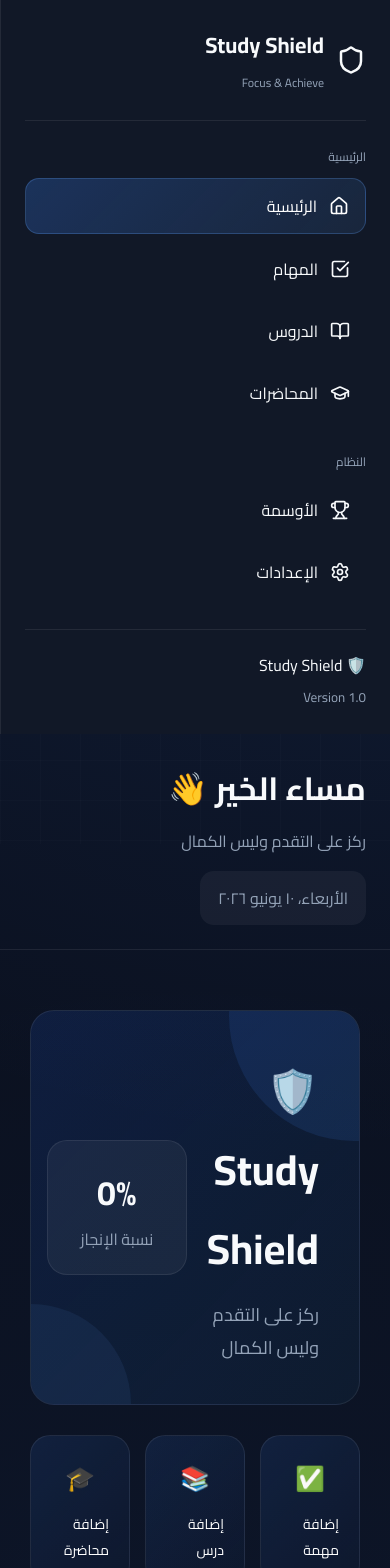
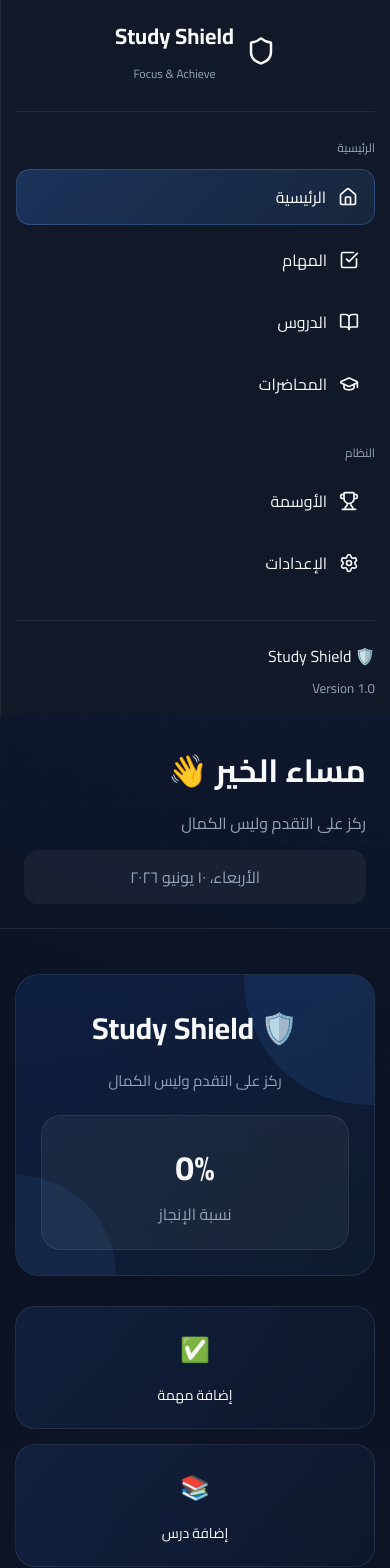
Before and after one commit to bt3762334-commits/study-shield, a React (Vite) app: page / in a window 390 px wide. Shown: the top 1568 px of the page. Built offline with nearby package versions, Linux system fonts and the light colour scheme.

Commit message:
Update globals.css

```diff
--- a/src/styles/globals.css
+++ b/src/styles/globals.css
@@ -1222,3 +1222,156 @@ button:active {
 .profile-stat h2 {
   margin-bottom: 10px;
 }
+/* =========================
+   MOBILE IMPROVEMENTS
+========================= */
+
+@media (max-width: 768px) {
+
+  .page-content {
+    padding: 15px;
+  }
+
+  .sidebar {
+    padding: 15px;
+  }
+
+  .logo {
+    justify-content: center;
+    text-align: center;
+  }
+
+  .hero {
+    flex-direction: column;
+    text-align: center;
+    padding: 25px;
+  }
+
+  .hero h1 {
+    font-size: 30px;
+  }
+
+  .hero p {
+    font-size: 15px;
+  }
+
+  .hero-stats {
+    width: 100%;
+  }
+
+  .quick-actions {
+    grid-template-columns: 1fr;
+  }
+
+  .stats-grid {
+    grid-template-columns: 1fr;
+  }
+
+  .dashboard-grid {
+    grid-template-columns: 1fr;
+  }
+
+  .profile-stats {
+    grid-template-columns: 1fr;
+  }
+
+  .achievement-grid {
+    grid-template-columns: 1fr;
+  }
+
+  .task-form {
+    flex-direction: column;
+  }
+
+  .task-card {
+    flex-direction: column;
+    align-items: flex-start;
+    gap: 15px;
+  }
+
+  .task-card button {
+    width: 100%;
+  }
+
+  .task-meta {
+    width: 100%;
+  }
+
+  .header {
+    flex-direction: column;
+    align-items: flex-start;
+    gap: 12px;
+  }
+
+  .header-date {
+    width: 100%;
+    text-align: center;
+  }
+}
+
+/* =========================
+   GLOBAL BUTTONS
+========================= */
+
+.back-btn {
+  margin-bottom: 20px;
+
+  background:
+    rgba(255,255,255,.06);
+
+  border:
+    1px solid rgba(255,255,255,.08);
+
+  color: white;
+
+  padding: 12px 18px;
+
+  border-radius: 14px;
+
+  cursor: pointer;
+
+  transition: .3s;
+}
+
+.back-btn:hover {
+  background:
+    rgba(255,255,255,.10);
+}
+
+/* =========================
+   PAGE TITLES
+========================= */
+
+.page-title {
+  font-size: 32px;
+
+  font-weight: 700;
+
+  margin-bottom: 25px;
+}
+
+/* =========================
+   SECTION CARDS
+========================= */
+
+.section-card {
+  background:
+    rgba(255,255,255,.04);
+
+  border:
+    1px solid rgba(255,255,255,.08);
+
+  border-radius: 22px;
+
+  padding: 24px;
+
+  margin-bottom: 20px;
+}
+
+/* =========================
+   SMOOTH SCROLL
+========================= */
+
+html {
+  scroll-behavior: smooth;
+}
```
